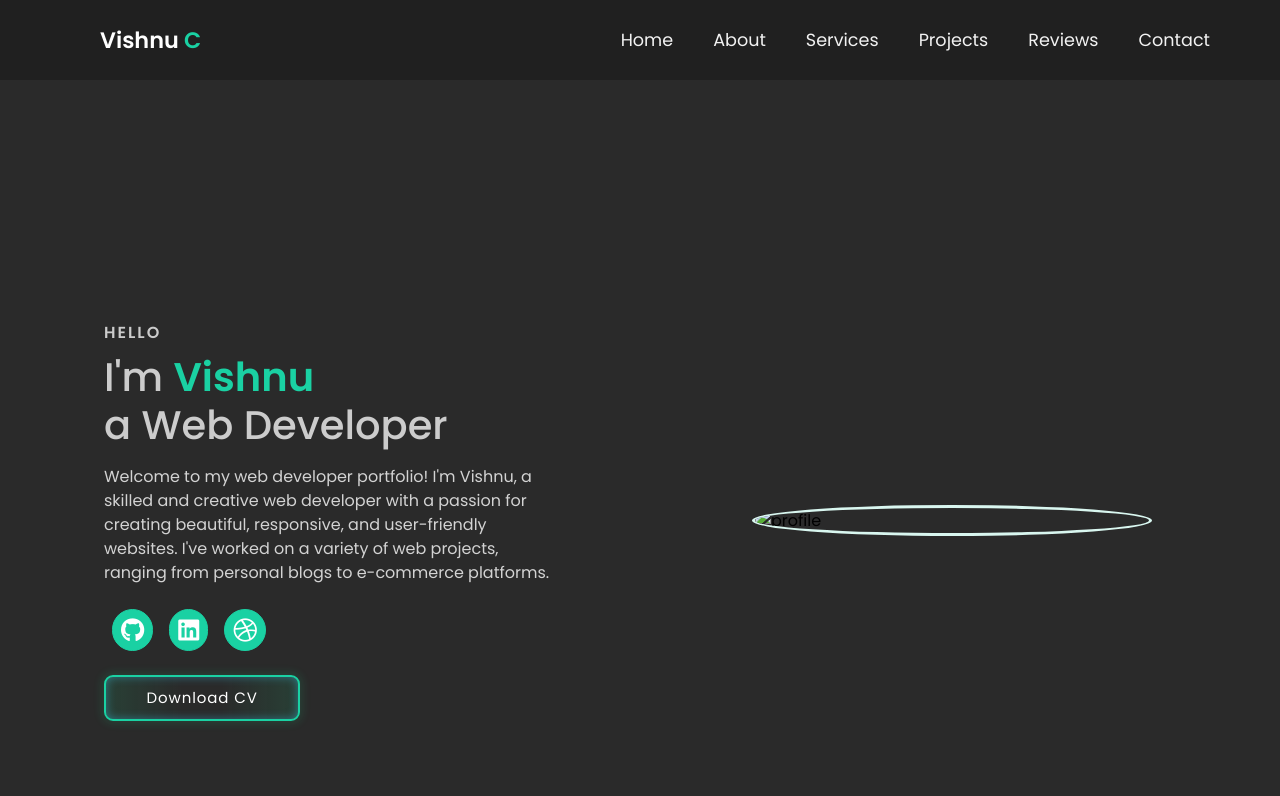
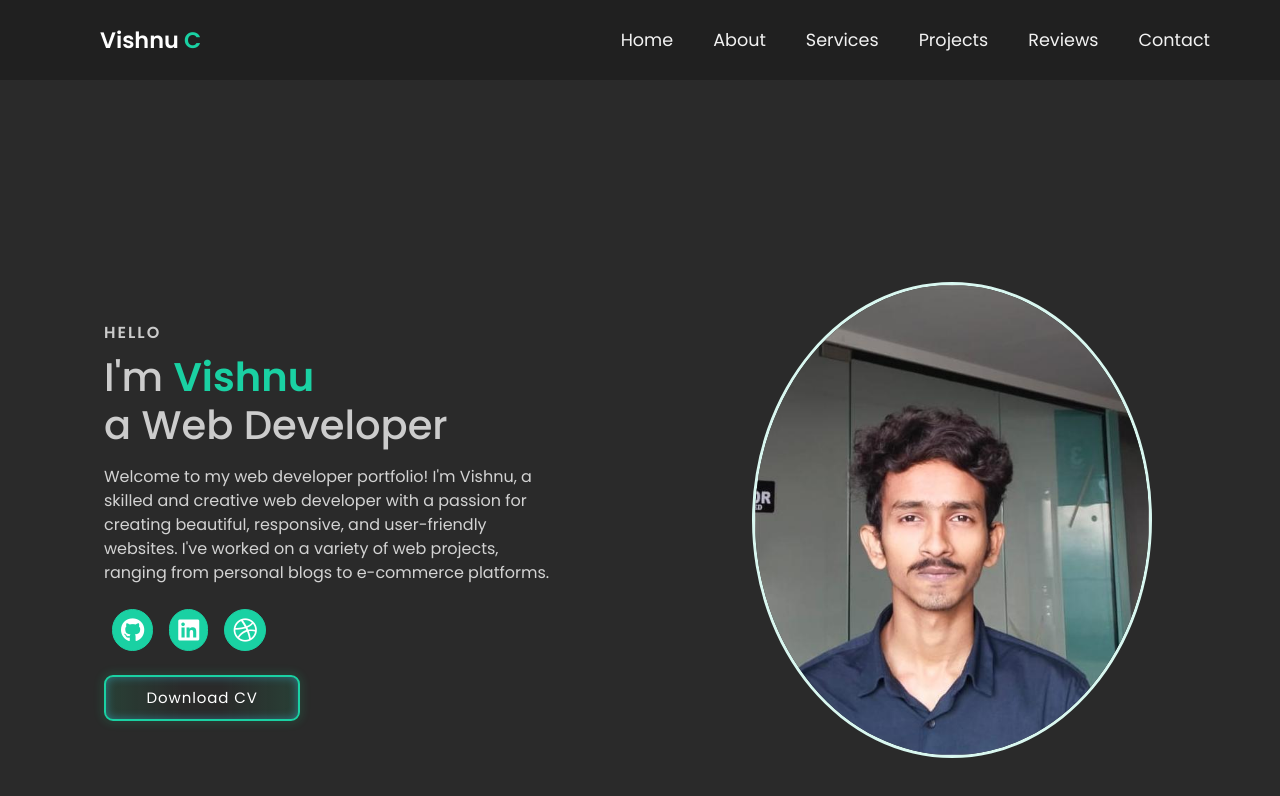
Before and after one commit to vishnuc123/portfolio, a plain HTML site: page index.html in a window 1280 px wide. Shown: the top 796 px of the page. Drawn offline with nearby package versions, Linux system fonts and the light colour scheme.

Commit message:
updated portfolio

```diff
--- a/index.html
+++ b/index.html
@@ -56,7 +56,7 @@
         <div class="hire_btn"><button onclick="location.href = 'https:';">Download CV</button></div>
       </div>
       <div class="image">
-        <img class="gradient-border" src="" alt="profile" />
+        <img class="gradient-border" src="img/vishnupic.jpg" alt="profile" />
       </div>
     </div>
   </section>
```
Also changed, not shown: img/vishnupic.jpg (added).
